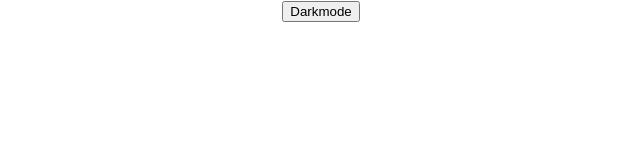
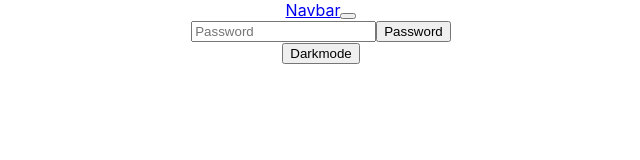
Before and after one commit to Thomas-2003/todo-list, a React (Create React App) app: page / in a window 1280 px wide. Shown: the top 160 px of the page, without its empty margins (319-959 px from the left). Built offline with nearby package versions, Linux system fonts and the light colour scheme; no server answers; the HTML template or start-up script is replaced by a standard one.

Commit message:
extract navbar with password input and darkmode button

```diff
--- a/src/App.js
+++ b/src/App.js
@@ -1,6 +1,7 @@
 import React, { useState, useEffect } from 'react'
 import './App.css';
 import Userlist from './Userlist';
+import { NavBar } from './NavBar';
 
 function App() {
   // const names = JSON.parse(localStorage.getItem("todos")) || [] // nono-react pure javascript array
@@ -11,6 +12,7 @@ function App() {
   const [error, setError] = useState(undefined)
   const [darkmode, setDarkmode] = useState(false)
   const [query, setQuery] = useState(undefined)
+  const [password, setpassword] = useState("")
   useEffect(() => { //one time effect, will not be affected by react re-renders
     let parameters = ``
     if (query) {
@@ -29,9 +31,9 @@ function App() {
 
   return (
     <div className={`App ${darkmode ? `bg-dark text-light` : ``}`}>
-      <button className={`btn ${darkmode ? `btn-dark` : `btn-light`}`} onClick={e => {
-        setDarkmode(!darkmode)
-      }}>Darkmode</button>
+      <NavBar setDarkmode={setDarkmode} darkmode={darkmode} />
+
+
       <header className="App-header container">
         Add to list {input}!
         <div className="input-group my-3">
--- /dev/null
+++ b/src/NavBar.jsx
@@ -0,0 +1,21 @@
+export const NavBar = (props) => {
+    return (
+        <nav class={`navbar navbar-expand  ${props.darkmode ? `navbar-dark bg-dark` : `navbar-light bg-light`}`}>
+            <div class="container-fluid">
+                <a class="navbar-brand" href="#">Navbar</a>
+                <button class="navbar-toggler" type="button" data-bs-toggle="collapse" data-bs-target="#navbarSupportedContent" aria-controls="navbarSupportedContent" aria-expanded="false" aria-label="Toggle navigation">
+                    <span class="navbar-toggler-icon"></span>
+                </button>
+                <div class="collapse navbar-collapse" id="navbarSupportedContent">
+                    <form class="d-flex">
+                        <input class="form-control me-2" type="password" placeholder="Password" aria-label="Password" />
+                        <button class="btn btn-outline-success" type="submit">Password</button>
+                    </form>
+                    <button className={`btn ${props.darkmode ? `btn-dark` : `btn-light`}`} onClick={e => {
+                        props.setDarkmode(!props.darkmode)
+                    }}>Darkmode</button>
+                </div>
+            </div>
+        </nav>
+    )
+}
```
